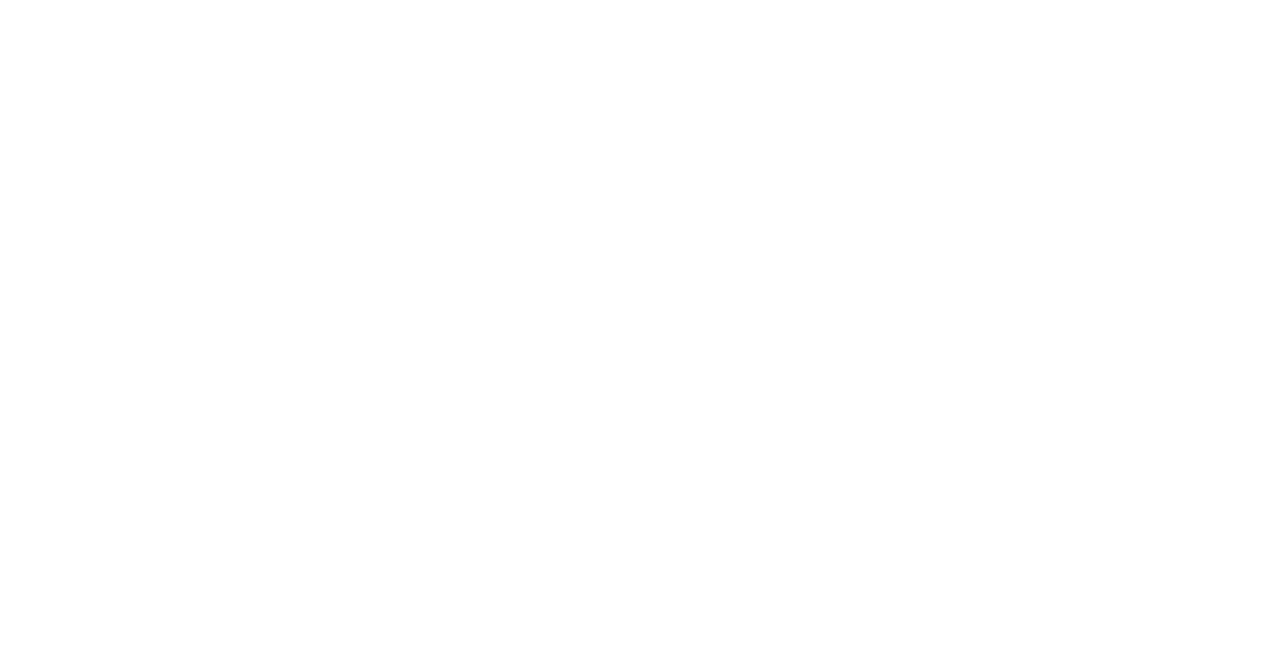
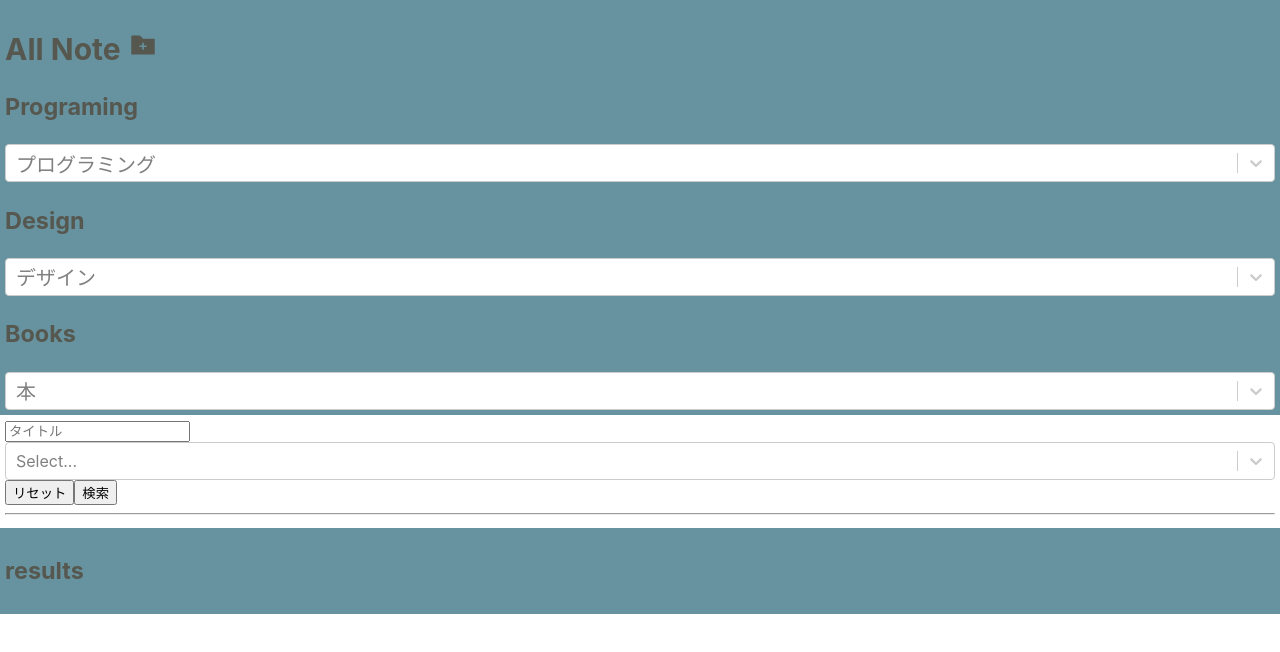
Before and after one commit to AkiGR/Re-Think, a React (Create React App) app: page / in a window 1280 px wide. Shown: the top 652 px of the page. Built offline with nearby package versions, Linux system fonts and the light colour scheme.

Commit message:
create easy sideber

```diff
--- a/package.json
+++ b/package.json
@@ -6,6 +6,7 @@
     "@linaria/babel-preset": "^4.3.3",
     "@linaria/core": "^4.2.5",
     "@linaria/react": "^4.3.3",
+    "@stitches/react": "^1.2.8",
     "@testing-library/jest-dom": "^5.16.5",
     "@testing-library/react": "^13.4.0",
     "@testing-library/user-event": "^13.5.0",
@@ -16,7 +17,9 @@
     "destyle": "^1.1.4",
     "react": "^18.2.0",
     "react-dom": "^18.2.0",
+    "react-icons": "^4.7.1",
     "react-scripts": "5.0.1",
+    "react-select": "^5.7.0",
     "typescript": "^4.9.4",
     "web-vitals": "^2.1.4"
   },
--- a/src/App.tsx
+++ b/src/App.tsx
@@ -1,7 +1,9 @@
+import 'destyle';
+import { Sideber } from './components';
+
 function App() {
   return (
-    <div className="App">
-   </div>
+    <Sideber />
   );
 }
 
--- a/src/components/index.ts
+++ b/src/components/index.ts
@@ -1 +1 @@
-export * from './sideber';
+export * from './Sideber';
--- a/src/components/sideber/index.tsx
+++ b/src/components/sideber/index.tsx
@@ -1,9 +1,83 @@
-import { FC } from "react";
+import { FC } from 'react';
+import { styled } from '@stitches/react';
+import Select from 'react-select';
+import { AiFillFolderAdd } from 'react-icons/ai';
+
+// 全体の背景色
+const StyledBackground = styled('body', {
+  background : 'rgba(39, 100, 119, 0.7)',
+});
+
+// サイドバーのデザイン
+const StyledSideber = styled('header', {
+  color : 'rgb(86,87,79)',
+  fontSize : '20px',
+  padding : '5px',
+});
+
+// フォームの背景デザイン
+const StyledFormBackground = styled('form', {
+  background : '#FFFFFF',
+  padding : '5px',
+});
+
+const ProOption  = [
+  { value : 'React', label : 'React'},
+  { value : 'TypeScript', label : 'TypeScript' },
+  { value : 'Node', label : 'Node' },
+  { value : 'Go', label : 'Go'},
+  { value : 'Swift', label : 'Swift' },
+]
+
+const DesignOption = [
+  { value : 'ノンデザイナーズ・デザインブック', label : 'ノンデザイナーズ・デザインブック' },
+  { value : 'In Design 基礎入門', label : 'In design 基礎入門' },
+]
+
+const BookOption = [
+  { value : 'リーダブルコード', label : 'リーダブルコード' },
+  { value : 'React 実践の教科書', label : 'React 実践の教科書' },
+  { value : 'Flutter 入門', label : 'Flutter 入門'},
+]
 
 export const Sideber : FC = () => {
   return (
-    <a>
-      Sideber
-    </a>
+    <StyledBackground>
+      <StyledSideber>
+        <h2>All Note <AiFillFolderAdd /></h2>
+        <h3>Programing</h3>
+         <Select
+            isMulti
+            placeholder="プログラミング"
+            options={ProOption} />
+
+        <h3>Design</h3>
+        <Select
+            isMulti
+            placeholder="デザイン"
+            options={DesignOption} />
+
+        <h3>Books</h3>
+        <Select
+            isMulti
+            placeholder="本"
+            options={BookOption} />
+      </StyledSideber>
+
+      <StyledFormBackground>
+        <input type="text" placeholder="タイトル"/><br />
+        <Select options={DesignOption} />
+        <input type="submit" value="リセット" />
+        <input type="submit" value="検索" />
+
+        <hr / >
+      </StyledFormBackground>
+
+    <StyledSideber>
+      <h3>results</h3>
+    </StyledSideber>
+
+
+    </StyledBackground>
   );
 }
```
Also changed, not shown: 1 other file (tests, documents, lock files or other folders).
